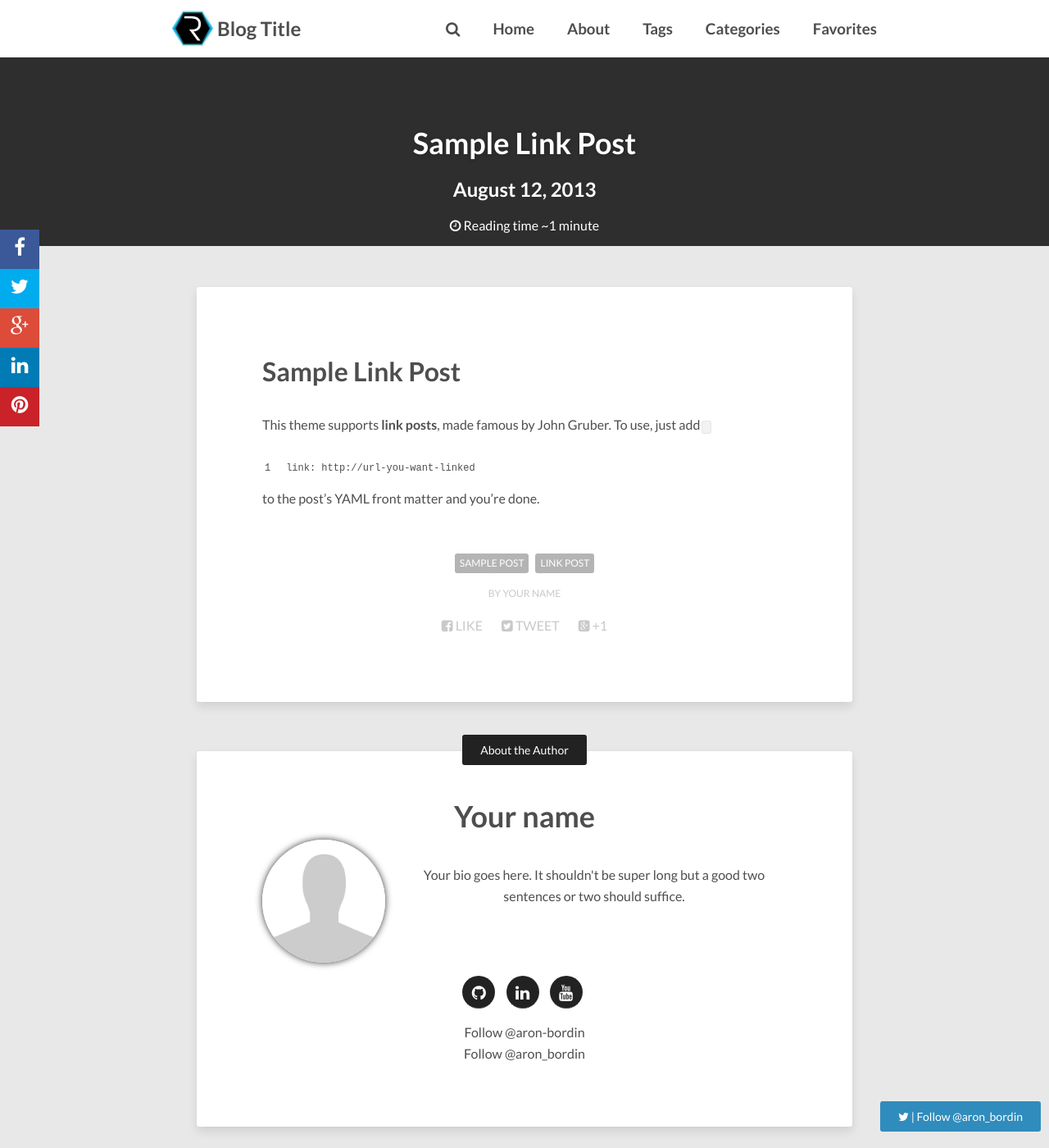
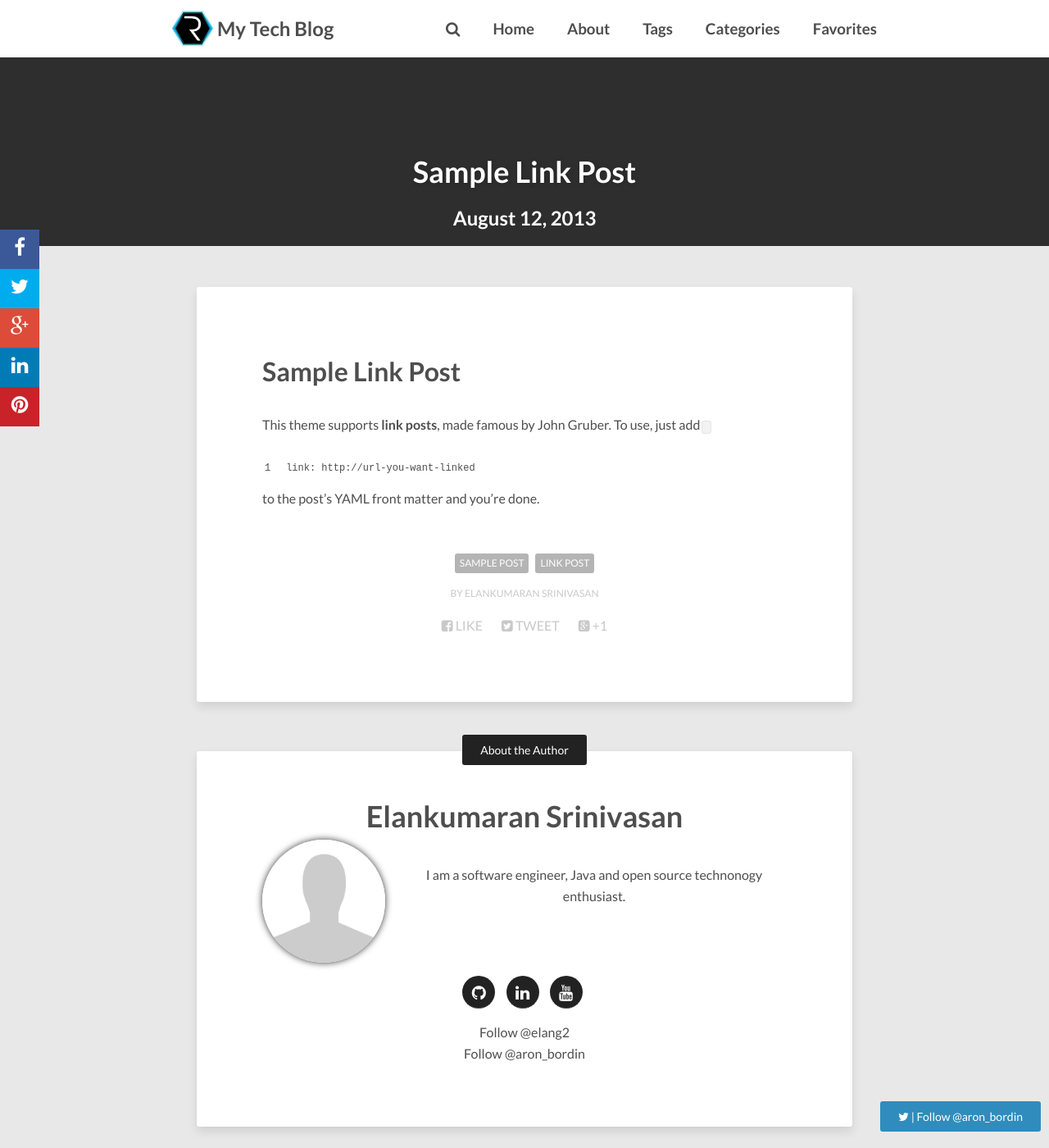
Before and after one commit to elang2/elang2.github.io, a Jekyll site: the page built from _posts/2013-08-12-sample-link-post.md, in a window 1280 px wide and 1400 px high. Shown: the whole window at 82% size. Built offline with Jekyll 4.4.1, drawn with Linux system fonts in a browser that asks for light colours; nearby versions of some CDN libraries; comment, search, counter and statistics services are not loaded; some of the changed text lies outside the part shown.

Commit message:
Updating site config

```diff
--- a/_config.yml
+++ b/_config.yml
@@ -1,12 +1,12 @@
-title:            Blog Title
+title:            My Tech Blog
 description:      Describe your website here.
-disqus_shortname: neohpstrtheme
-reading_time:     true
+#disqus_shortname: neohpstrtheme
+reading_time:     false
 words_per_minute: 200
 logo:             images/logo.png
 # Your site's domain goes here (eg: //mmistakes.github.io, http://mademistakes.com, etc)
 # When testing locally leave blank or use http://localhost:4000
-# url: http://aronbordin.com/neo-hpstr-jekyll-theme
+#url: http://elang2.github.io
 
 menu:
   - title: 'Home'
@@ -28,28 +28,28 @@ menu:
 
 # Owner/author information
 owner:
-  name:           Your name
-  site:           http://aronbordin.com
+  name:           Elankumaran Srinivasan
+  site:           http://elang2.github.io/
   avatar:         images/avatar.jpg
-  bio:            "Your bio goes here. It shouldn't be super long but a good two sentences or two should suffice."
-  email:          you@email.com
+  bio:            "I am a software engineer, Java and open source technonogy enthusiast."
+  email:          elang2@gmail.com
   # Social networking links used in footer. Update and remove as you like.
   twitter: aron_bordin
-  facebook:
-  github: aron-bordin
+  facebook: elang.kumaran.7
+  github: elang2
   stackexchange:
-  linkedin:
+  linkedin: elankumaran-srinivasan-290851a4
   instagram:
   flickr:
   tumblr:
   # google plus id, include the '+', eg +AronBordin
-  google_plus:    +yourid
+  google_plus:    +elang2
 
 social:
   - title: "github"
-    url: "https://github.com/aron-bordin"
+    url: "https://github.com/elang2"
   - title: "linkedin"
-    url: "https://br.linkedin.com/in/aronbordin"
+    url: "https://www.linkedin.com/in/elankumaran-srinivasan-290851a4"
   - title: "youtube"
     url: "https://www.youtube.com/channel/UCfnSek-9HPWOx5e2pH7VFgg"
 # Background image to be tiled on all pages
```
Also changed, not shown: 1 other file.
